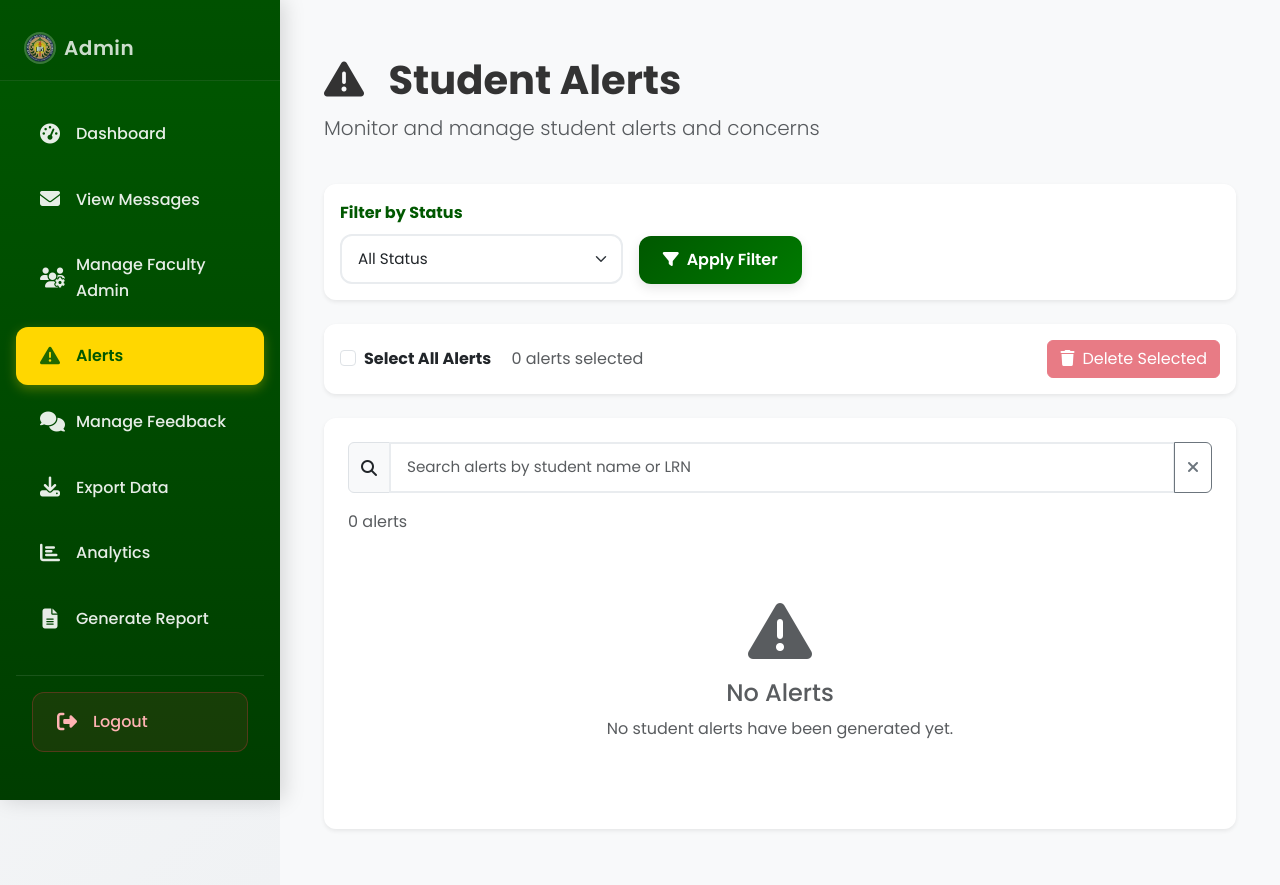
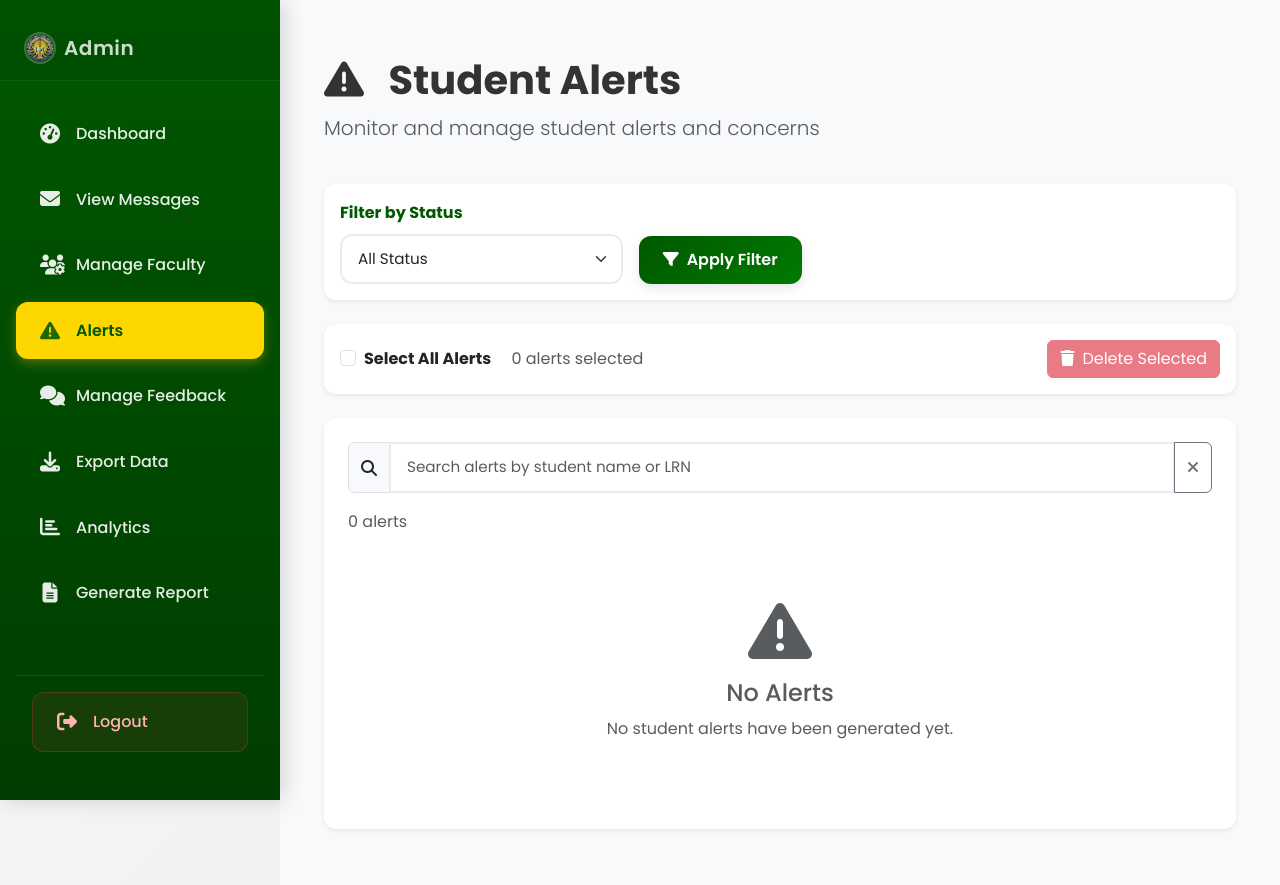
Before and after one commit to shinnnr/EmotionTrack, a Flask app: page /admin/alerts in a window 1280 px wide. Run offline with Flask 3, Linux system fonts and the light colour scheme; a user stored in the database is signed in; data comes from the database, SQL or seed files in the repository; data that the repository does not hold is empty; some libraries are stand-ins or nearby versions.

Commit message:
admin nav bar 3

```diff
--- a/static/css/sidebar.css
+++ b/static/css/sidebar.css
@@ -252,7 +252,6 @@
 @media (min-width: 992px) {
     .sidebar {
         transform: translateX(0) !important;
-        overflow-y: auto;
     }
 
     .sidebar-toggle {
--- a/templates/admin_sidebar.html
+++ b/templates/admin_sidebar.html
@@ -35,7 +35,7 @@
         {% if current_user.username == 'admin@emotiontrack.app' %}
         <a href="{{ url_for('admin.manage_faculty') }}" class="sidebar-link {{ 'active' if request.endpoint == 'admin.manage_faculty' }}">
             <i class="fas fa-users-cog"></i>
-            <span>Manage Faculty Admin</span>
+            <span>Manage Faculty</span>
         </a>
         {% endif %}
 
```
